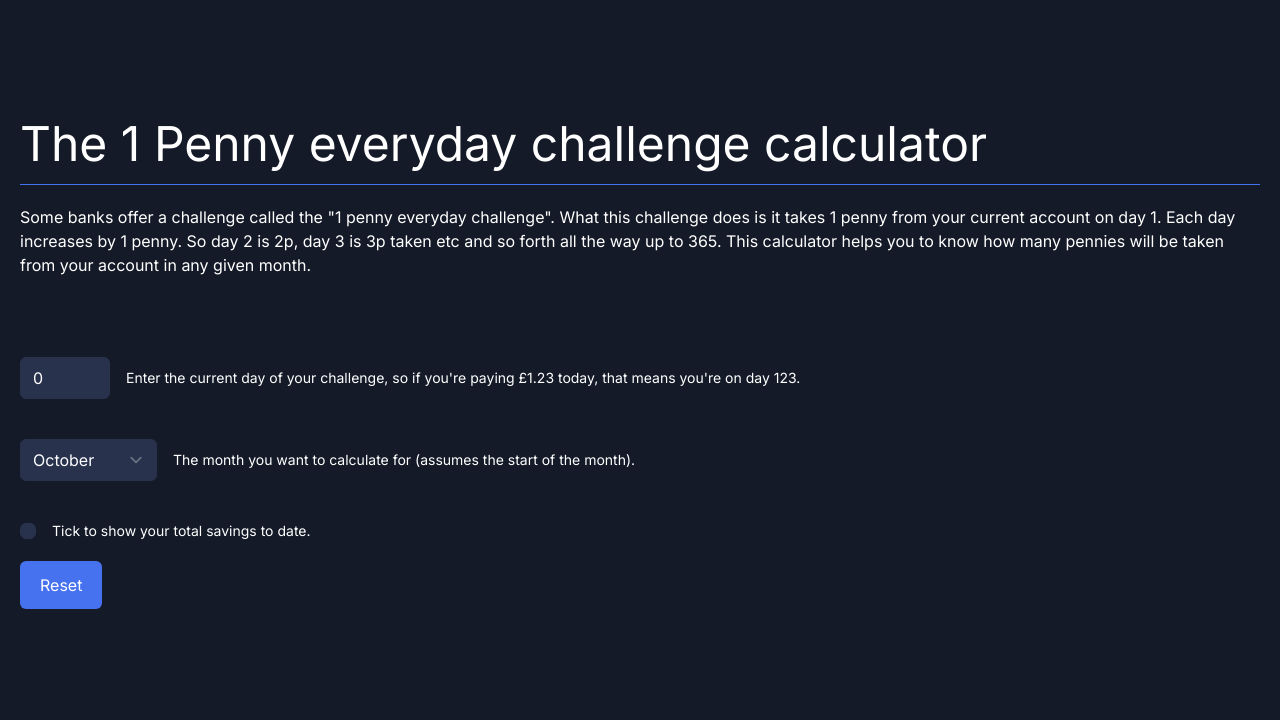
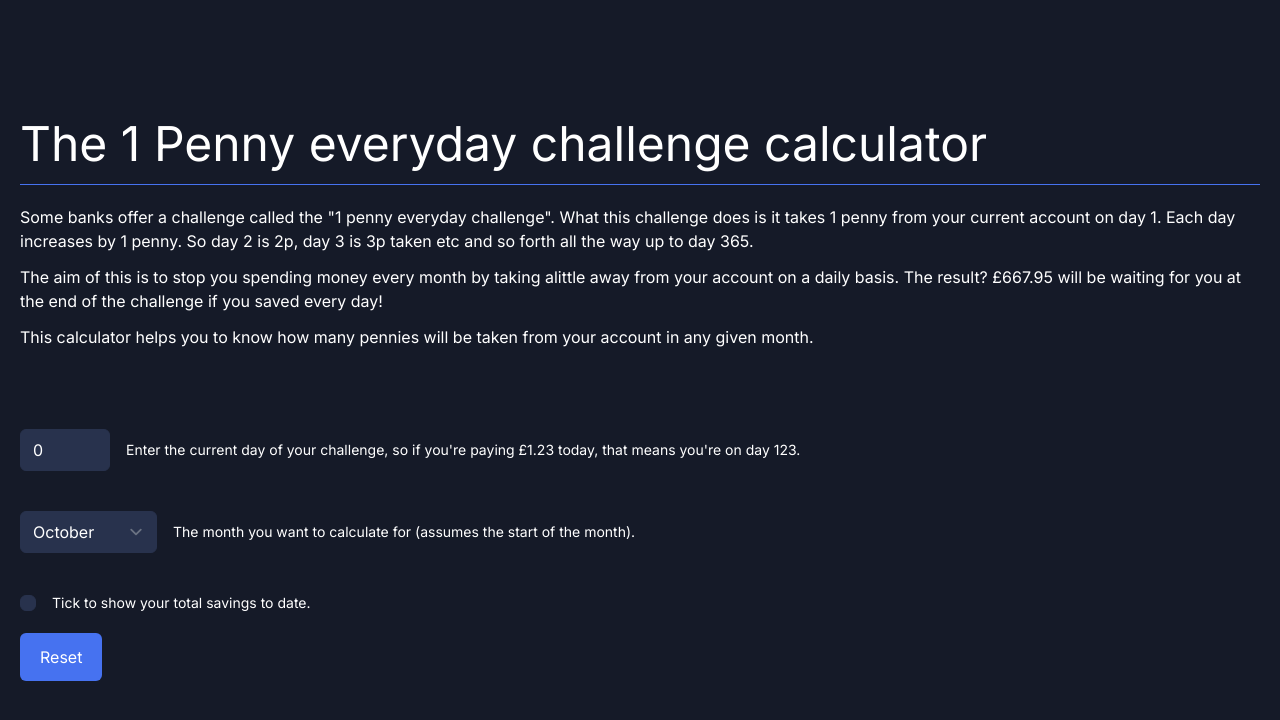
Before and after one commit to ChristianSanders17/1pennyeveryday, a SvelteKit app: page / in a window 1280 px wide. Shown: the top 720 px of the page. Built offline with nearby package versions, Linux system fonts and the light colour scheme.

Commit message:
Updated blurb

```diff
--- a/src/routes/+page.svelte
+++ b/src/routes/+page.svelte
@@ -5,6 +5,8 @@
 <div class="mx-auto w-full">
 	<h1 class="mt-10 xl:mt-30 w-fit pb-4">The 1 Penny everyday challenge calculator</h1>
 	<span class="block border-t border-b-blue-500 text-blue-500"></span>
-	<p class="mb-10 xl:mb-15 mt-5">Some banks offer a challenge called the "1 penny everyday challenge". What this challenge does is it takes 1 penny from your current account on day 1. Each day increases by 1 penny. So day 2 is 2p, day 3 is 3p taken etc and so forth all the way up to 365. This calculator helps you to know how many pennies will be taken from your account in any given month.</p>
+	<p class="mt-5 mb-3">Some banks offer a challenge called the "1 penny everyday challenge". What this challenge does is it takes 1 penny from your current account on day 1. Each day increases by 1 penny. So day 2 is 2p, day 3 is 3p taken etc and so forth all the way up to day 365.</p>
+	<p class="mb-3">The aim of this is to stop you spending money every month by taking alittle away from your account on a daily basis. The result? £667.95 will be waiting for you at the end of the challenge if you saved every day!</p>
+	<p class="mb-10">This calculator helps you to know how many pennies will be taken from your account in any given month.</p>
 	<Form />
 </div>
```
